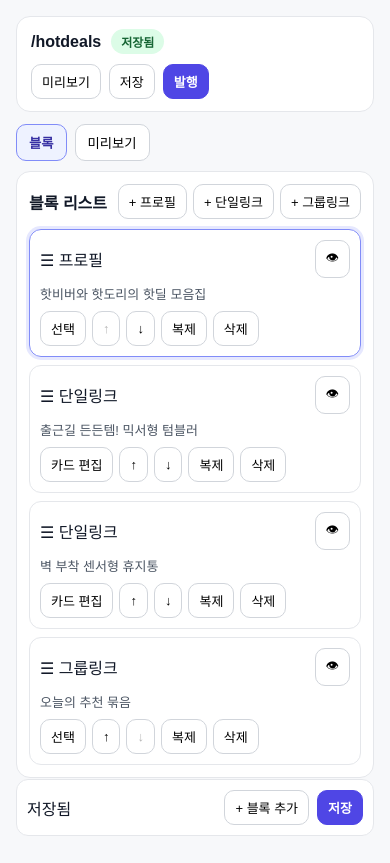
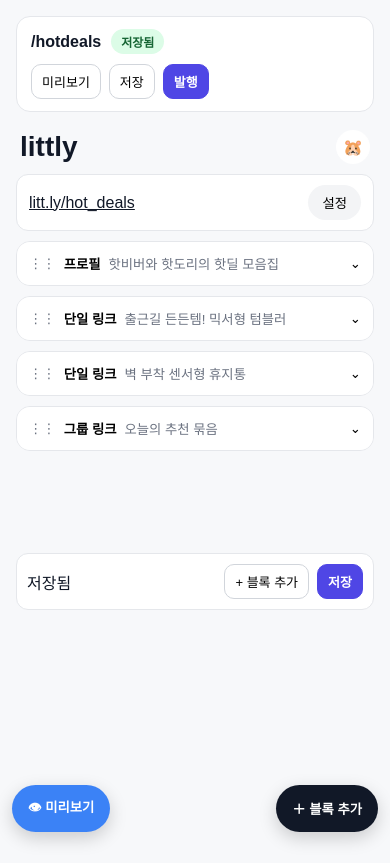
Before and after one commit to jinuksung/linkpage, a Next.js app in the folder web/: page /admin in a window 390 px wide. Built offline with nearby package versions, Linux system fonts and the light colour scheme; a web font is replaced by a local one.

Commit message:
feat(admin-mobile): apply littly-style block list and inline single-card editing

```diff
--- a/web/src/app/admin/page.module.css
+++ b/web/src/app/admin/page.module.css
@@ -327,24 +327,120 @@
   display: none;
 }
 
-.mobileTabs {
+.mobileHeader {
   display: flex;
-  gap: 8px;
+  justify-content: space-between;
+  align-items: center;
+  padding: 6px 4px 10px;
+}
+
+.mobileBrand {
+  font-size: 28px;
+  font-weight: 900;
+}
+
+.mobileAvatar {
+  width: 34px;
+  height: 34px;
+  border-radius: 999px;
+  display: grid;
+  place-items: center;
+  background: #fff;
+}
+
+.mobileUrlBar {
+  display: flex;
+  justify-content: space-between;
+  align-items: center;
+  background: #fff;
+  border: 1px solid #e5e7eb;
+  border-radius: 12px;
+  padding: 10px 12px;
   margin-bottom: 10px;
 }
 
-.mobileTabs button {
-  border: 1px solid #d1d5db;
-  border-radius: 10px;
-  padding: 8px 12px;
-  background: #fff;
+.mobileUrlBar button {
+  border: 0;
+  background: #f3f4f6;
+  border-radius: 999px;
+  padding: 8px 14px;
 }
 
-.activeTab {
-  background: #eef2ff !important;
-  border-color: #818cf8 !important;
-  color: #3730a3;
+.mobileBlockList {
+  display: grid;
+  gap: 10px;
+  padding-bottom: 90px;
+}
+
+.mobileBlockCard {
+  background: #fff;
+  border: 1px solid #e5e7eb;
+  border-radius: 14px;
+  overflow: hidden;
+}
+
+.mobileBlockHead {
+  width: 100%;
+  border: 0;
+  background: #fff;
+  display: grid;
+  grid-template-columns: auto auto 1fr auto;
+  gap: 8px;
+  align-items: center;
+  padding: 12px;
+  text-align: left;
+}
+
+.mobileBlockHead em {
+  font-style: normal;
+  color: #6b7280;
+  white-space: nowrap;
+  overflow: hidden;
+  text-overflow: ellipsis;
+}
+
+.mobileDrag {
+  color: #6b7280;
+}
+
+.mobileInlineForm {
+  border-top: 1px solid #f1f5f9;
+  padding: 10px;
+}
+
+.mobileBottomActions {
+  position: fixed;
+  left: 12px;
+  right: 12px;
+  bottom: 12px;
+  display: flex;
+  justify-content: space-between;
+  gap: 10px;
+  z-index: 40;
+}
+
+.previewFab,
+.addFab {
+  border: 0;
+  border-radius: 999px;
+  padding: 12px 16px;
   font-weight: 700;
+  box-shadow: 0 6px 18px rgba(0, 0, 0, 0.18);
+}
+
+.previewFab {
+  background: #3b82f6;
+  color: #fff;
+}
+
+.addFab {
+  background: #111827;
+  color: #fff;
+}
+
+.mobilePreviewWrap .panel {
+  min-height: auto;
+  margin-bottom: 90px;
 }
 
 @media (max-width: 1100px) {
--- a/web/src/app/admin/page.tsx
+++ b/web/src/app/admin/page.tsx
@@ -538,11 +538,45 @@ export default function AdminPage() {
       </div>
 
       <div className={styles.mobileOnly}>
-        <nav className={styles.mobileTabs}>
-          <button className={mobileTab === "blocks" ? styles.activeTab : ""} onClick={() => setMobileTab("blocks")}>블록</button>
-          <button className={mobileTab === "preview" ? styles.activeTab : ""} onClick={() => setMobileTab("preview")}>미리보기</button>
-        </nav>
-        {mobileTab === "blocks" ? panelBlockList : panelPreview}
+        <header className={styles.mobileHeader}>
+          <div className={styles.mobileBrand}>littly</div>
+          <div className={styles.mobileAvatar}>🐹</div>
+        </header>
+
+        <div className={styles.mobileUrlBar}>
+          <a href="#">litt.ly/hot_deals</a>
+          <button>설정</button>
+        </div>
+
+        <div className={styles.mobileBlockList}>
+          {blocks.map((b) => (
+            <article key={b.id} className={styles.mobileBlockCard}>
+              <button
+                className={styles.mobileBlockHead}
+                onClick={() => {
+                  setSelectedId(b.id);
+                  if (b.type === "single") setExpandedSingleId((prev) => (prev === b.id ? null : b.id));
+                }}
+              >
+                <span className={styles.mobileDrag}>⋮⋮</span>
+                <strong>{b.type === "profile" ? "프로필" : b.type === "single" ? "단일 링크" : "그룹 링크"}</strong>
+                <em>{b.title}</em>
+                <span>⌄</span>
+              </button>
+
+              {b.type === "single" && expandedSingleId === b.id ? (
+                <div className={styles.mobileInlineForm}>{renderSingleForm(b)}</div>
+              ) : null}
+            </article>
+          ))}
+        </div>
+
+        <div className={styles.mobileBottomActions}>
+          <button className={styles.previewFab} onClick={() => setMobileTab("preview")}>👁 미리보기</button>
+          <button className={styles.addFab} onClick={() => addBlock("single")}>＋ 블록 추가</button>
+        </div>
+
+        {mobileTab === "preview" ? <div className={styles.mobilePreviewWrap}>{panelPreview}</div> : null}
       </div>
 
       <footer className={styles.footerBar}>
```
